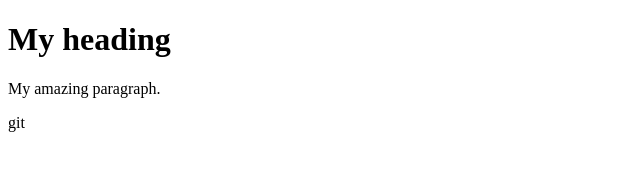
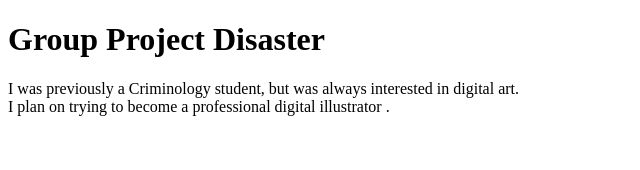
Before and after one commit to DerrikC/MMED_1054_Homework1, a plain HTML site: page index.html in a window 1280 px wide. Shown: the whole page, without its empty margins (0-640 px from the left). Drawn offline with Linux system fonts and the light colour scheme.

Commit message:
Update index.html

```diff
--- a/index.html
+++ b/index.html
@@ -1,7 +1,8 @@
 <!DOCTYPE html>
 <html>
 <body>
-<h1> My heading </h1>
-<p> My amazing paragraph. </p>
+<h1> Group Project Disaster </h1>
+<p> I was previously a Criminology student, but was always interested in digital art.
+  <br> I plan on trying to become a professional digital illustrator . </p>
 </body>
-</html>git
+</html>
```
